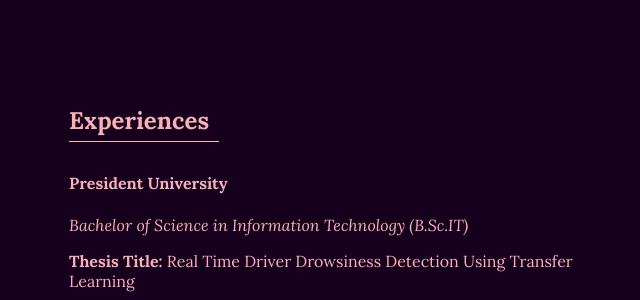
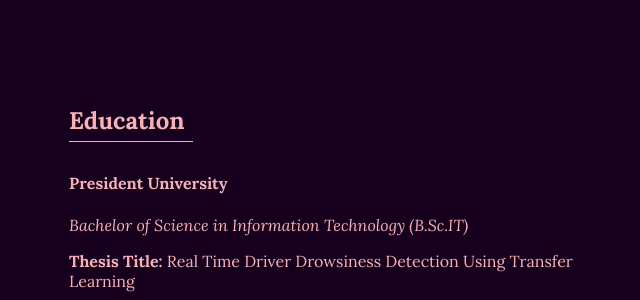
Before and after one commit to SamanthaSamosir/portfolio-website, a Flask app: page / in a window 1280 px wide. Shown: the part 4134-4434 px from the top of the page, without its empty margins (561-1201 px from the left). Run offline with Flask 3, Linux system fonts and the light colour scheme; some web fonts are replaced.

Commit message:
update html

```diff
--- a/templates/index.html
+++ b/templates/index.html
@@ -172,7 +172,7 @@
                 </div>
             </section>
             <section id="educations" class="experience">
-                <h2 class="underline">Experiences</h2>
+                <h2 class="underline">Education</h2>
                 <div class="education-content">
                     <h4>President University</h4>
                     <p><i>Bachelor of Science in Information Technology (B.Sc.IT)</i></p>
```
